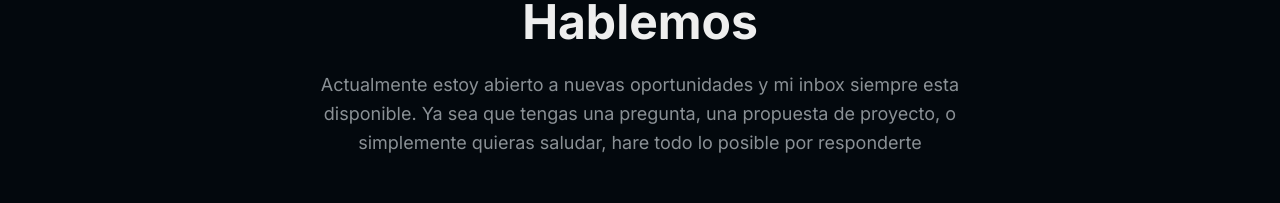
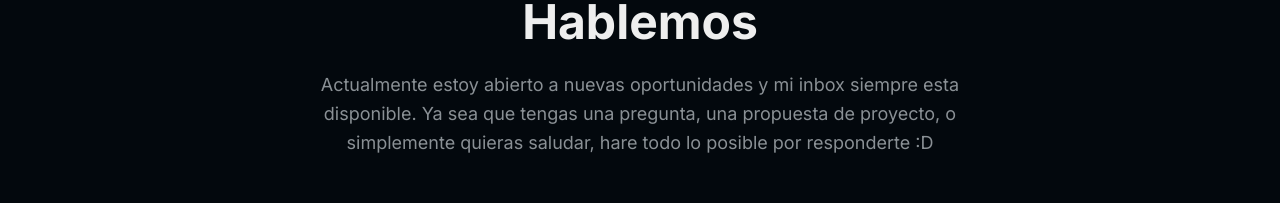
Before and after one commit to Adrixc27/portfolio-, a Next.js app: page / in a window 1280 px wide. Shown: the part 4529-4732 px from the top of the page. Built offline with nearby package versions, Linux system fonts and the light colour scheme.

Commit message:
feat: add smiley to contact message
Added a smiley emoji to enhance the tone of the contact message.

```diff
--- a/components/portfolio/contact.tsx
+++ b/components/portfolio/contact.tsx
@@ -22,7 +22,7 @@ export function Contact() {
         <p className="text-muted-foreground text-lg mb-12 leading-relaxed">
           Actualmente estoy abierto a nuevas oportunidades y mi inbox siempre esta disponible.
           Ya sea que tengas una pregunta, una propuesta de proyecto, o simplemente quieras saludar,
-          hare todo lo posible por responderte
+          hare todo lo posible por responderte :D
         </p>
 
         <Link
```
